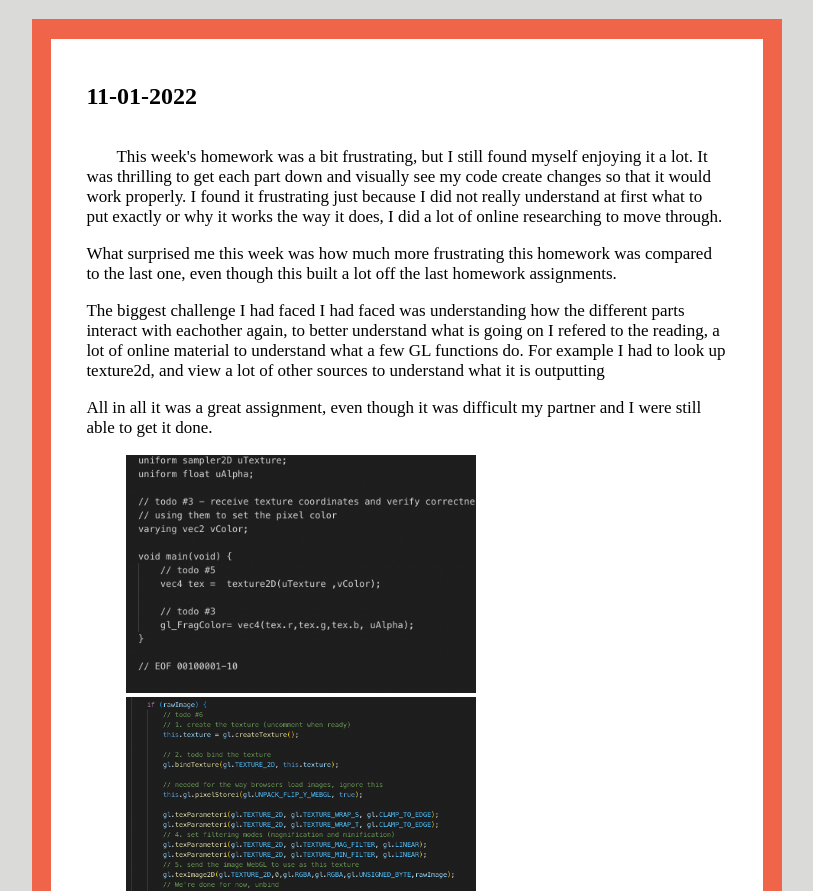
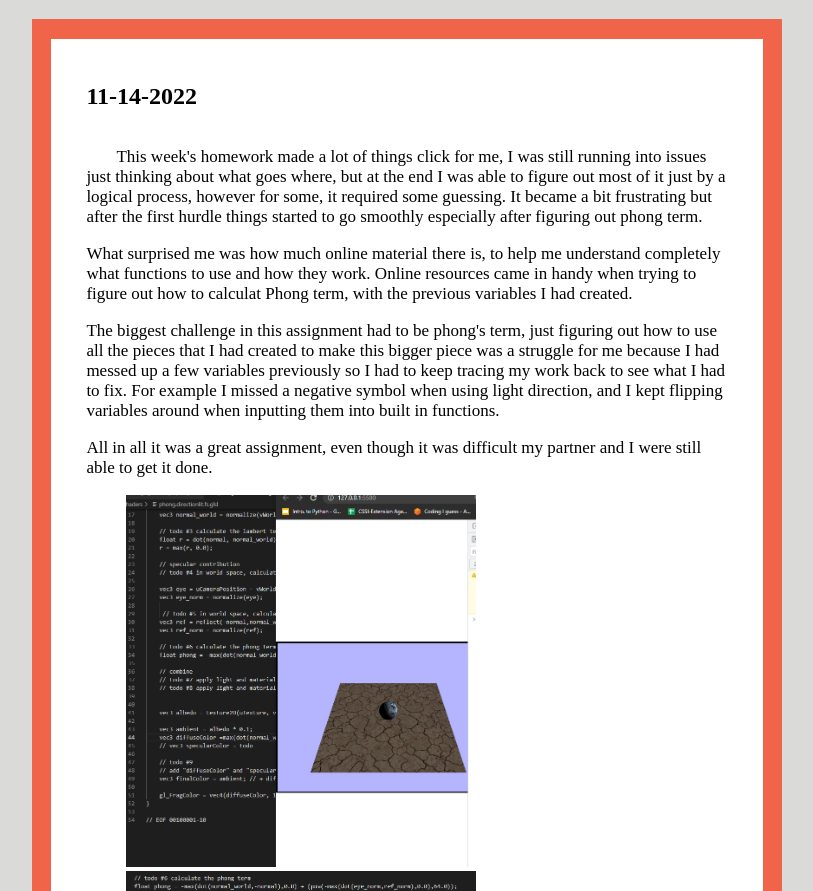
Before and after one commit to derockenthis/Cst-325-Journal, a plain HTML site: page index.html in a window 1280 px wide. Shown: the part 61-952 px from the top of the page, without its empty margins (233-1046 px from the left). Drawn offline with Linux system fonts and the light colour scheme.

Commit message:
weekly update

```diff
--- a/index.html
+++ b/index.html
@@ -14,6 +14,33 @@
         </header>
         <div class = "container">
             <div class ="table">
+                <div class = "week">
+                    <div class = "date">
+                        <h2>11-14-2022</h2>
+                    </div>
+                    <p class = "paragraph">
+                        This week's homework made a lot of things click for me, I was still running into issues just thinking about what goes where, but at the end I was able
+                        to figure out most of it just by a logical process, however for some, it required some guessing. It became a bit frustrating but after the first hurdle
+                        things started to go smoothly especially after figuring out phong term.
+                        <p>
+                            What surprised me was how much online material there is, to help me understand completely what functions to use and how they work. Online resources came in handy
+                            when trying to figure out how to calculat Phong term, with the previous variables I had created.
+                        </p>
+                        <p>
+                            The biggest challenge in this assignment had to be phong's term, just figuring out how to use all the pieces that I had created to make this bigger piece was a struggle for me
+                            because I had messed up a few variables previously so I had to keep tracing my work back to see what I had to fix. For example I missed a negative symbol when using light direction,
+                            and I kept flipping variables around when inputting them into built in functions.
+                        </p>
+                        <p>
+                            All in all it was a great assignment, even though it was difficult my partner and I were still able to get it done.
+                        </p>
+                        <figure class = "images">
+                            <img src = "img/p5.png" width = "350px">
+                            <img src = "img/p6.png" width = "350px">
+                        </figure>
+                    </p>
+                </div>
+                <hr>
                 <div class = "week">
                     <div class = "date">
                         <h2>11-01-2022</h2>
```
Also changed, not shown: img/p5.png (added), img/p6.PNG (added).
